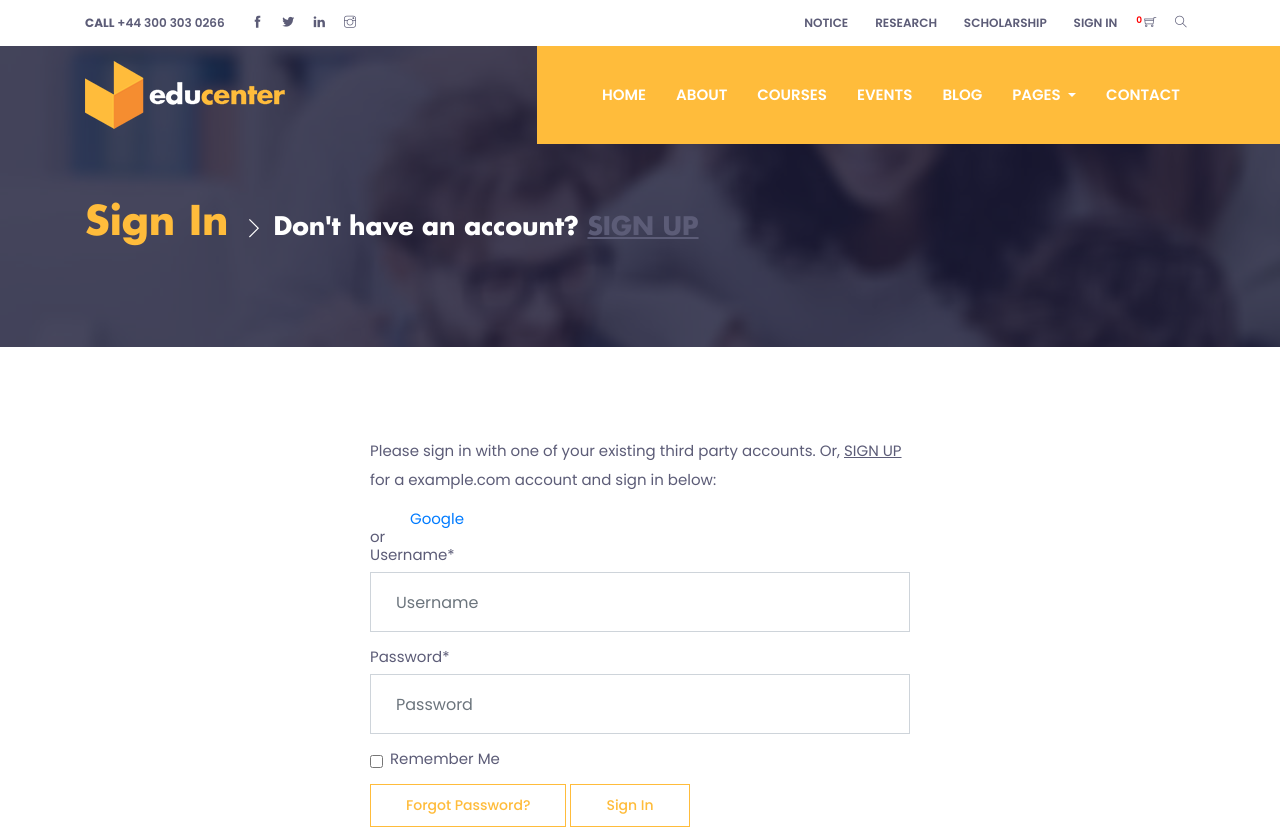
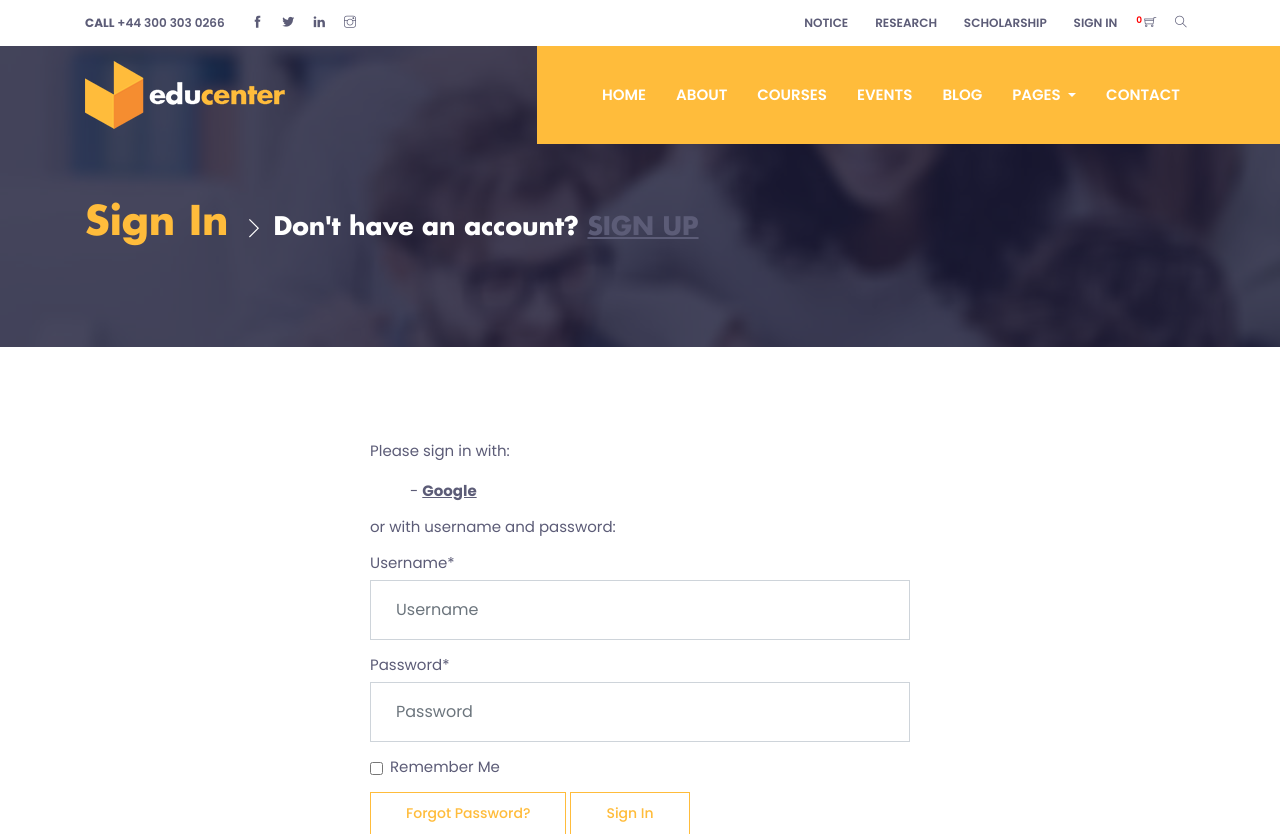
Before and after one commit to MilovanTomasevic/edu, a Django app: page /accounts/login/ in a window 1280 px wide. Shown: the top 834 px of the page. Run offline with Django 3.2, Linux system fonts and the light colour scheme; some libraries are stand-ins or nearby versions.

Commit message:
login and signup: minimal page layout improvements

```diff
--- a/edu/templates/account/login.html
+++ b/edu/templates/account/login.html
@@ -19,9 +19,7 @@
           {% get_providers as socialaccount_providers %}
 
           {% if socialaccount_providers %}
-          <p>{% blocktrans with site.name as site_name %}Please sign in with one
-          of your existing third party accounts. Or, <a class="text-color" href="{{ signup_url }}"><u>SIGN UP</u></a>
-          for a {{ site_name }} account and sign in below:{% endblocktrans %}</p>
+          <p>{% blocktrans with site.name as site_name %}Please sign in with:{% endblocktrans %}</p>
 
           <div class="socialaccount_ballot">
 
@@ -29,8 +27,9 @@
               {% include "socialaccount/snippets/provider_list.html" with process="login" %}
             </ul>
 
-            <div class="login-or">{% trans 'or' %}</div>
-
+          </br>
+            <div class="login-or">{% trans 'or with username and password:' %}</div>
+          </br>
           </div>
 
           {% include "socialaccount/snippets/login_extra.html" %}
--- a/edu/templates/account/signup.html
+++ b/edu/templates/account/signup.html
@@ -9,7 +9,7 @@
 {% load static %}
 
 {% block page_title %}<a class="h2 text-primary font-secondary">{% trans "Sign Up" %}</a>{% endblock page_title %}
-{% block page_title_details %}<li class="list-inline-item text-white h3 font-secondary nasted">{% blocktrans %}Already have an account? Then please <a href="{{ login_url }}">sign in</a>.{% endblocktrans %}</li>{% endblock page_title_details %}
+{% block page_title_details %}<li class="list-inline-item text-white h3 font-secondary nasted">{% blocktrans %}Already have an account? Then please <a class="text-color" href="{{ signup_url }}"><b><u>SIGN UP</u></b></a>.{% endblocktrans %}</li>{% endblock page_title_details %}
 
 {% block content %}
 
--- a/edu/templates/socialaccount/snippets/provider_list.html
+++ b/edu/templates/socialaccount/snippets/provider_list.html
@@ -6,7 +6,7 @@
 {% if provider.id == "openid" %}
 {% for brand in provider.get_brands %}
 <li>
-  <a title="{{brand.name}}"
+  <a class="text-color" title="{{brand.name}}"
      class="socialaccount_provider {{provider.id}} {{brand.id}}"
      href="{% provider_login_url provider.id openid=brand.openid_url process=process %}"
      >{{brand.name}}</a>
@@ -14,7 +14,7 @@
 {% endfor %}
 {% endif %}
 <li>
-  <a title="{{provider.name}}" class="socialaccount_provider {{provider.id}}"
-     href="{% provider_login_url provider.id process=process scope=scope auth_params=auth_params %}">{{provider.name}}</a>
+  <a class="text-color" title="{{provider.name}}" class="socialaccount_provider {{provider.id}}"
+     href="{% provider_login_url provider.id process=process scope=scope auth_params=auth_params %}">- <u><b>{{provider.name}}</b></u></a>
 </li>
 {% endfor %}
```
Also changed, not shown: edu/templates/account/email.html (+2 -5 lines).
